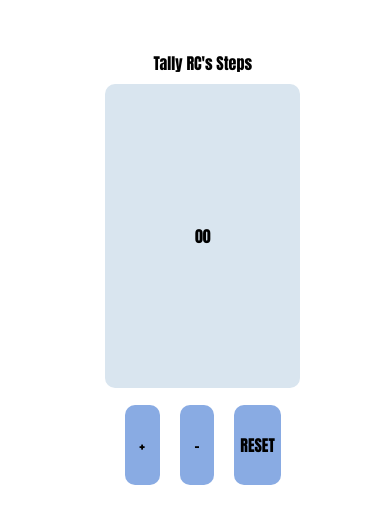
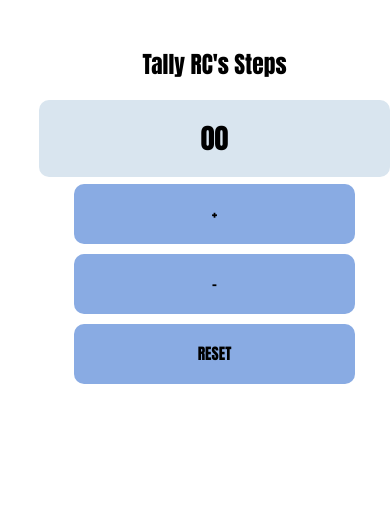
Before and after one commit to sazisblu/RC-Tally-Counter, a plain HTML site: page index.html in a window 390 px wide. Drawn offline with Linux system fonts and the light colour scheme.

Commit message:
Responsiveness added

```diff
--- a/index..css
+++ b/index..css
@@ -38,7 +38,7 @@ body {
 #display {
   /* border: 2px  solid; */
   height: 60%;
-  font-size: clamp(1rem, 4vw, 5rem);
+  font-size: clamp(3rem, 4vw, 5rem);
   text-align: center;
   justify-content: center;
   align-content: center;
@@ -77,3 +77,40 @@ body {
   background-color: beige;
   cursor: pointer;
 }
+
+@media (max-width: 768px) {
+  html {
+    font-size: 14px;
+  }
+
+  #body {
+    width: 90%;
+    height: auto;
+    margin-top: 5%;
+    margin-left: 5%;
+    padding: 5%;
+  }
+
+  #title {
+    font-size: clamp(1rem, 6vw, 3rem);
+  }
+
+  #display {
+    font-size: clamp(2rem, 6vw, 4rem);
+    height: auto;
+    padding: 5%;
+  }
+
+  #buttons {
+    flex-direction: column;
+    gap: 10px;
+    width: 100%;
+    margin-top: 2%;
+  }
+
+  .buttons {
+    width: 80%;
+    height: 60px;
+    font-size: clamp(0.8rem, 4vw, 1.5rem);
+  }
+}
```
